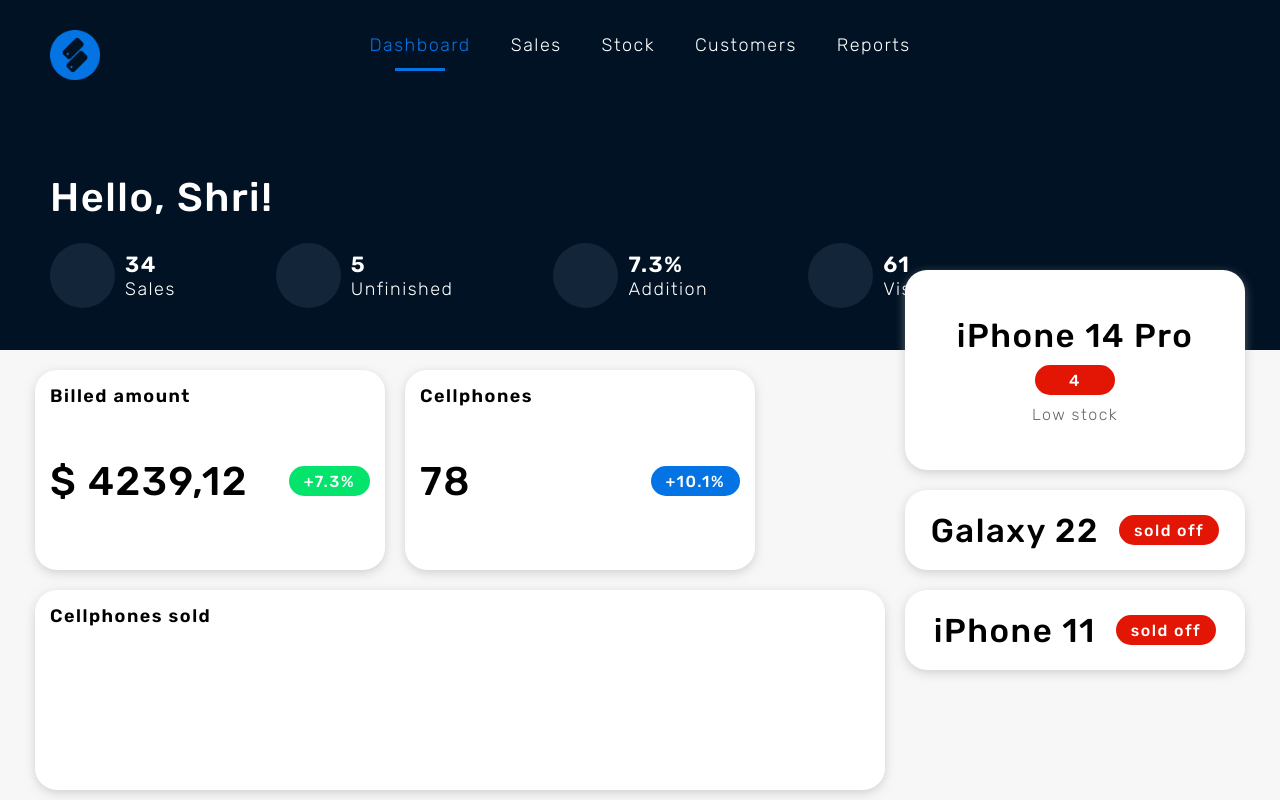
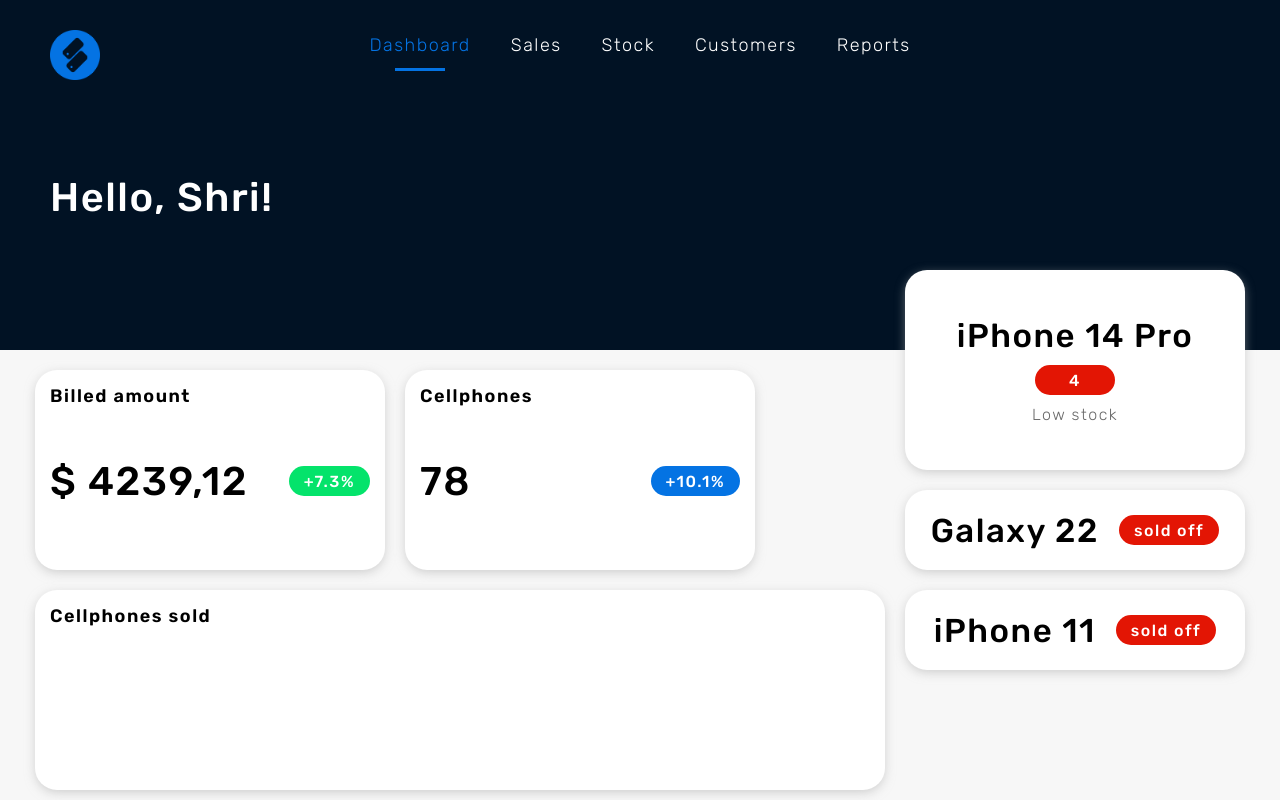
Before and after one commit to EdsonnOliveira/shricell, a Next.js app: page /dashboard in a window 1280 px wide. Built offline with nearby package versions, Linux system fonts and the light colour scheme.

Commit message:
Added itemsPreview prop in Header

```diff
--- /dev/null
+++ b/src/atomic/constants/header.tsx
@@ -0,0 +1,5 @@
+export type HeaderItemsPreview = {
+    icon: string;
+    value: string;
+    title: string;
+}
--- a/src/atomic/organisms/header/index.tsx
+++ b/src/atomic/organisms/header/index.tsx
@@ -35,7 +35,8 @@ const optionsComponents = [
 
 const Header: React.FC<IndexProps> = ({
     bgColor = 'secondary',
-    size = 'large'
+    size = 'large',
+    itemsPreview
 }) => {
     const router = useRouter()
     const [mobile, setMobile] = useState<boolean>(false)
@@ -68,14 +69,11 @@ const Header: React.FC<IndexProps> = ({
                 <Button type={bgColor == 'primary' ? 'secundaryMedium' : 'primaryMedium'} text='Close Menu' onClick={() => setMobile(false)} />
             </NavMobile>
             {
-                bgColor == 'secondary' && (
+                bgColor == 'secondary' && size == 'large' && (
                     <BoxInfo>
                         <h2 className='fontWhite txtHello'>Hello, Shri!</h2>
                         <BoxValues>
-                            <Bubble title='Sales' value='34' />
-                            <Bubble title='Unfinished' value='5' />
-                            <Bubble title='Addition' value='7.3%' />
-                            <Bubble title='Visits' value='61' />
+                            { itemsPreview?.map((item, index) => <Bubble title={item.title} value={item.value} icon={item.icon} />) }
                         </BoxValues>
                     </BoxInfo>
                 )
--- a/src/atomic/organisms/header/models.tsx
+++ b/src/atomic/organisms/header/models.tsx
@@ -1,8 +1,10 @@
 import { StyledProps } from "styled-components";
+import { HeaderItemsPreview } from "@atomic/constants/header";
 
 export interface IndexProps {
     bgColor?: BGColorType;
-    size?: SizeType
+    size?: SizeType;
+    itemsPreview?: HeaderItemsPreview[]
 }
 
 type BGColorType = 'primary' | 'secondary'
```
